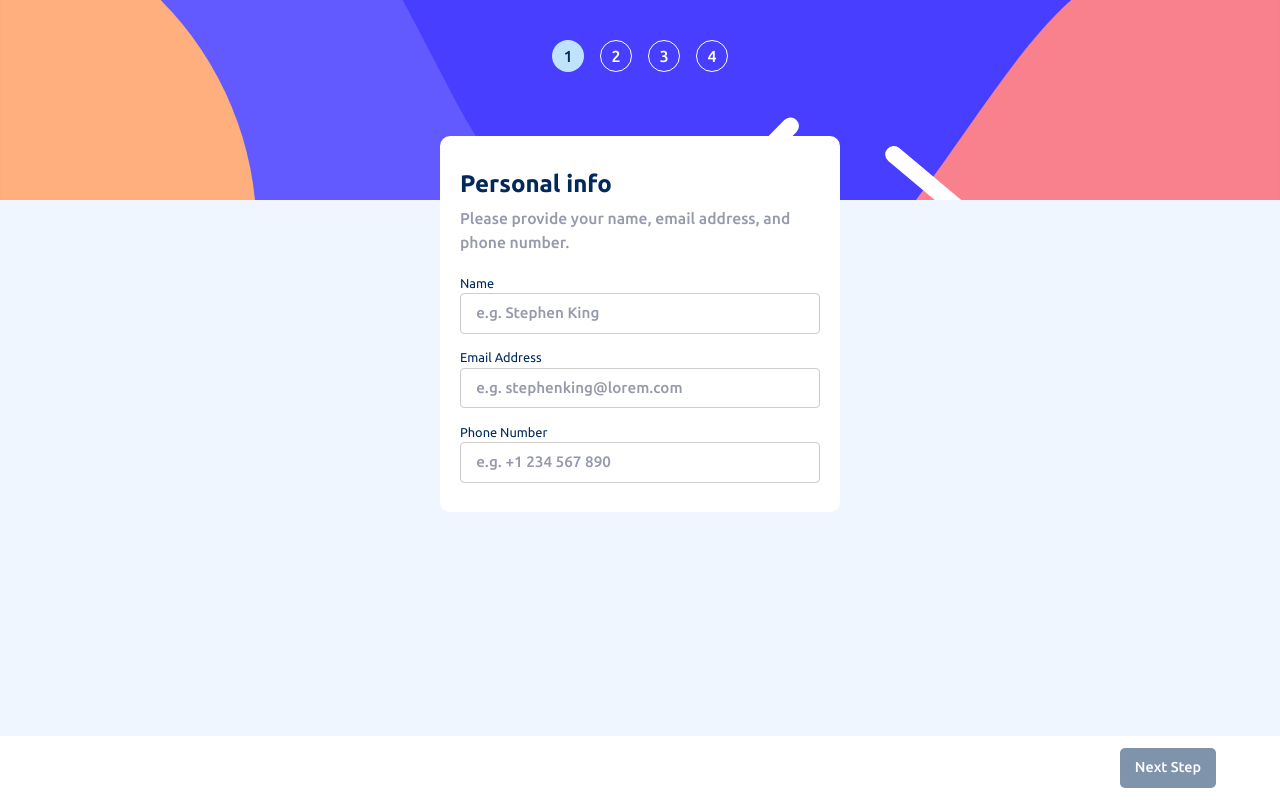
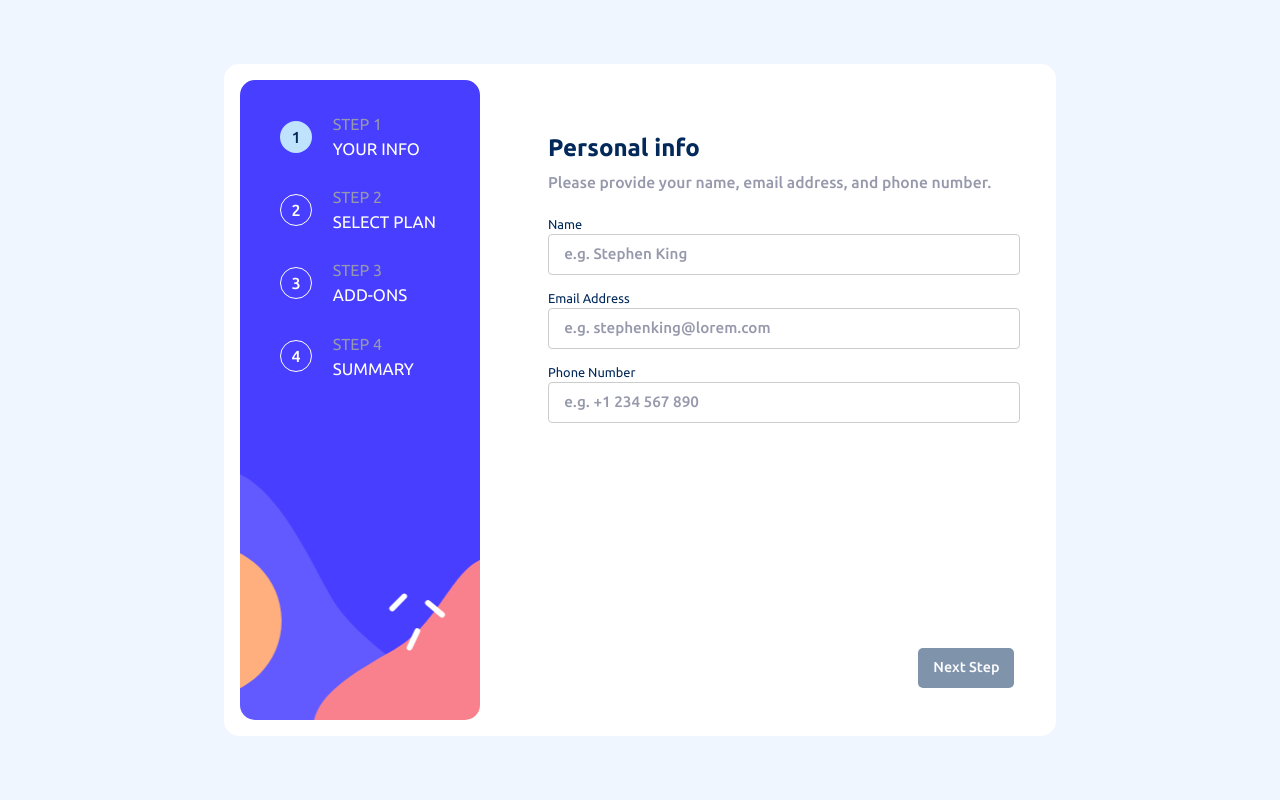
Before and after one commit to liliaferrouk/multistep-form, a React (Create React App) app: page / in a window 1280 px wide. Built offline with nearby package versions, Linux system fonts and the light colour scheme; the HTML template or start-up script is replaced by a standard one.

Commit message:
desktop design

```diff
--- a/src/components/FormFinish.css
+++ b/src/components/FormFinish.css
@@ -91,3 +91,10 @@
         width: 400px;
     }
 }
+
+@media screen and (min-width:1000px) {
+    .div-form-finish{
+        top:0;
+        width:100%;
+    }
+}
--- a/src/components/FormInfo.css
+++ b/src/components/FormInfo.css
@@ -43,3 +43,10 @@ box-shadow: 0 0 5px rgba(0, 123, 255, 0.5);
         width: 400px;
     }
 }
+
+@media screen and (min-width:1000px) {
+    .div-form-info{
+        top:0;
+        width:100%;
+    }
+}
--- a/src/components/FormPick.css
+++ b/src/components/FormPick.css
@@ -20,6 +20,11 @@
     height: 4rem;
     margin-bottom: 10px;
     padding: 17px;
+    cursor: pointer;
+}
+
+.pick-div:hover{
+    border: 1.2px solid var(--clr-p-blue-purplish);
 }
 
 .pick-div.selected{
@@ -67,3 +72,14 @@
         width: 400px;
     }
 }
+
+@media screen and (min-width:1000px) {
+    .div-form-pick{
+        top:0;
+        width:100%;
+    }
+
+    .pick-div{
+        height: auto;
+    }
+}
--- a/src/components/FormSelect.css
+++ b/src/components/FormSelect.css
@@ -37,7 +37,13 @@
     height: 4.9rem;
     margin-bottom: 10px;
     padding: 17px;
+    cursor: pointer;
 }
+
+.plan:hover{
+    border: 1.2px solid var(--clr-p-blue-purplish);
+}
+
 .plan.selected{
     background-color: var(--clr-n-Alabaster);
     border: 1.2px solid var(--clr-p-blue-purplish);
@@ -64,10 +70,10 @@
     height: 20px;
     border-radius: 15px;
     display: flex;
-    /* start / end */
     justify-content: start;
     align-items: center;
     padding: 3px;
+    cursor: pointer;
 }
 
 .type-plan.m > .clickPlan{
@@ -105,3 +111,26 @@
         width: 400px;
     }
 }
+
+@media screen and (min-width:1000px) {
+    .div-form-select{
+        top:0;
+        width:100%;
+        min-height: 10px;
+    }
+
+    .plansDiv{
+        display: flex;
+        justify-content: space-between;
+    }
+
+    .plan{
+        display: flex;
+        flex-direction: column;
+        justify-content: space-between;
+        width: 9rem;
+        height: 11rem;
+        align-items: flex-start;
+        padding-inline: 1rem;
+    }
+}
--- a/src/components/FormSelect.js
+++ b/src/components/FormSelect.js
@@ -15,6 +15,7 @@ function FormSelect({data,updateFields}) {
     <div className='div-form-select'>
       <h1>Select your plan</h1>
       <p>You have the option of monthly or yearly billing.</p>
+      <div className="plansDiv">
         {plansData.map(plan => (
             <Plan
               key={plan.id}
@@ -28,6 +29,7 @@ function FormSelect({data,updateFields}) {
               onSelect={handlePlanSelect}
             />
           ))}
+      </div>
       <div className={`type-plan ${data.monthly ? 'm':'y'}`} onClick={toggle}>
         <span className="monthly">Monthly</span>
         <span className="clickPlan">
--- a/src/components/StepBar.css
+++ b/src/components/StepBar.css
@@ -1,5 +1,5 @@
 .setepBar{
-    height: 25vh; /* Full height */
+    height: 25vh;
     background-image: url('../images/bg-sidebar-mobile.svg');
     background-size: cover;
     background-position: center;
@@ -27,3 +27,43 @@
     border: none;
     color: var(--clr-p-blue-marine);
 }
+
+.info-step{
+    display: none;
+}
+
+@media screen and (min-width:1000px) {
+    .setepBar{
+        height: 80vh;
+        width: 30%;
+        background-image: url('../images/bg-sidebar-desktop.svg');
+        border-radius: 15px;
+        padding: 2rem;
+        gap: 1.5rem;
+        flex-direction: column;
+        justify-content: flex-start;
+    }
+
+    .info-step{
+        display: block;
+        margin-left: .8rem;
+    }
+
+    .oneStep{
+        display: flex;
+        justify-content: flex-start;
+        align-items: center;
+    }
+
+    .info-step >p{
+        font-size: 1rem;
+        font-weight: 400;
+    }
+
+    .info-step >span{
+        color: var(--clr-n-White);
+        font-size: 1.05rem;
+        font-weight: 400;
+    }
+
+}
--- a/src/components/StepBar.js
+++ b/src/components/StepBar.js
@@ -2,12 +2,40 @@ import React from 'react'
 import './StepBar.css'
 
 function StepBar({step}) {
+  const steps=[
+    {
+      id:1,
+      step:"STEP 1",
+      info:"YOUR INFO"
+    },
+    {
+      id:2,
+      step:"STEP 2",
+      info:"SELECT PLAN"
+    },
+    {
+      id:3,
+      step:"STEP 3",
+      info:"ADD-ONS"
+    },
+    {
+      id:4,
+      step:"STEP 4",
+      info:"SUMMARY"
+    }
+  ]
   return (
     <div className='setepBar'>
-        {[1,2,3,4].map((n)=>(
-            <div key={n} className={`step ${step === n ? 'active' : ''}`}>
-                <div className="num">{n}</div>
+        {steps.map((s)=>(
+          <div className='oneStep'>
+            <div key={step.id} className={`step ${step === s.id ? 'active' : ''}`}>
+                <div className="num">{s.id}</div>
             </div>
+            <div className="info-step">
+              <p>{s.step}</p>
+              <span>{s.info}</span>
+            </div>
+          </div>
         ))}
     </div>
   )
--- a/src/components/ThankYou.css
+++ b/src/components/ThankYou.css
@@ -26,3 +26,10 @@
         width: 400px;
     }
 }
+
+@media screen and (min-width:1000px) {
+    .thankYouDiv{
+        top:0;
+        width:100%;
+    }
+}
--- a/src/index.css
+++ b/src/index.css
@@ -125,3 +125,23 @@ p{
   font-weight: 450;
   font-size: 0.98rem;
 }
+
+@media screen and (min-width:1000px) {
+  .App{
+    display: flex;
+    align-items: center;
+    justify-content: center;
+  }
+  main{
+    display: flex;
+    align-items: center;
+    width: 65vw;
+    background-color: var(--clr-n-White);
+    border-radius: 15px;
+    padding: 1rem;
+    justify-content: space-between;
+  }
+  section{
+    width:40vw;
+  }
+}
```
Lines whose indentation alone changed are shown as unchanged.
